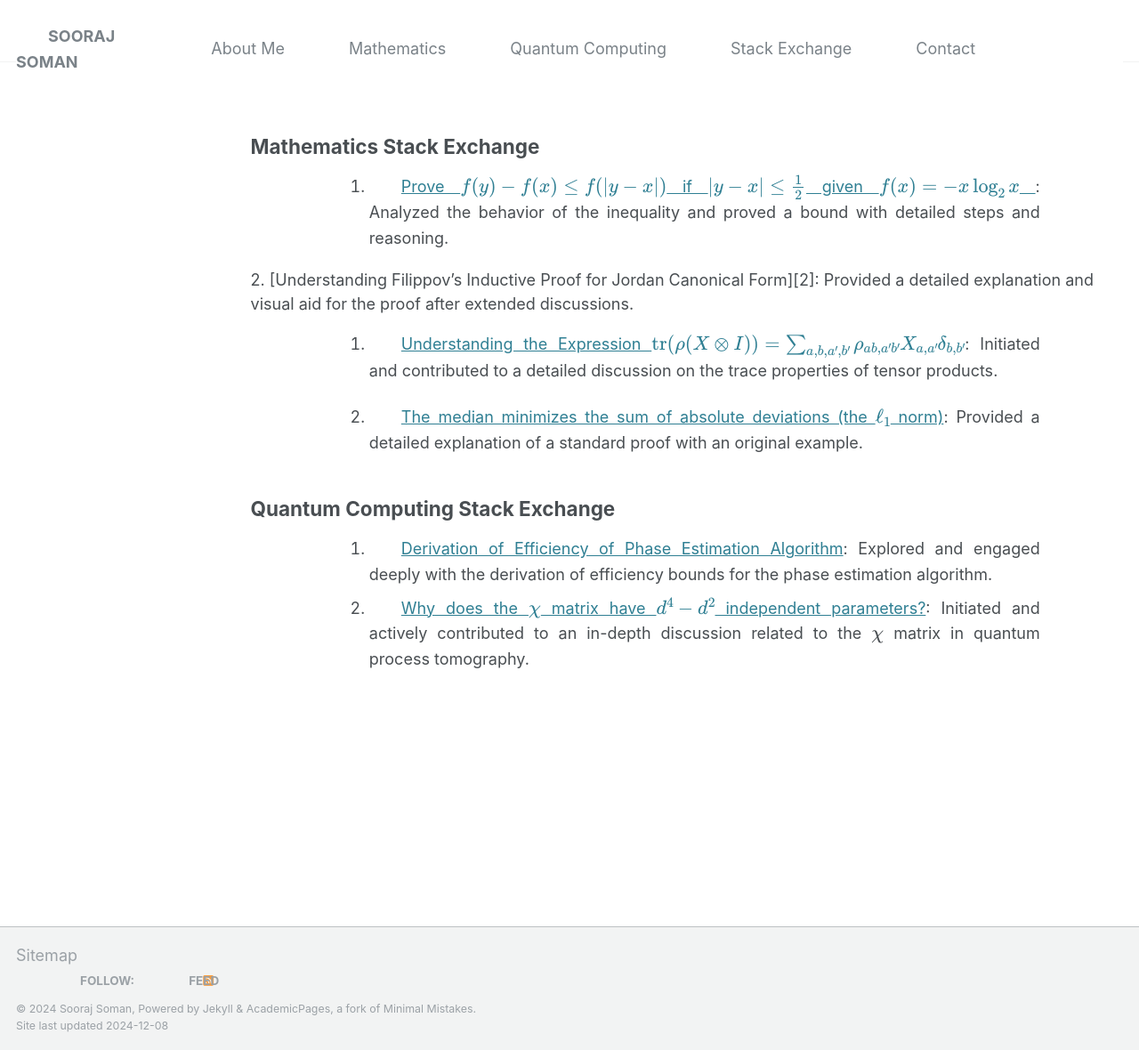
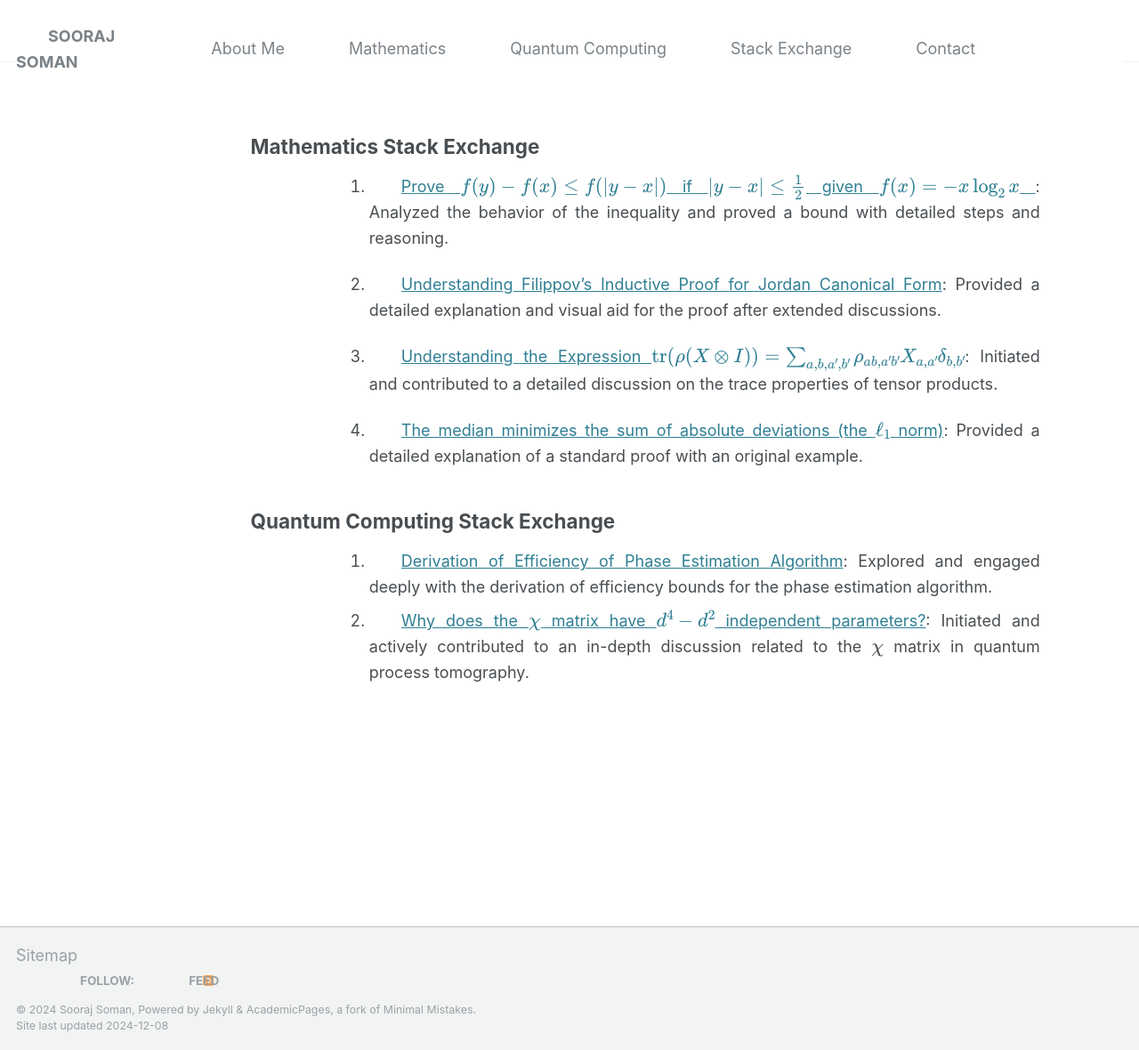
Before and after one commit to soorajss1729/soorajss1729.github.io, a Jekyll site: the page built from _stac/stac.md, in a window 1280 px wide and 1180 px high. Shown: the whole window at 89% size. Built offline with Jekyll 4.4.1, drawn with Linux system fonts in a browser that asks for light colours.

Commit message:
Update stac.md

```diff
--- a/_stac/stac.md
+++ b/_stac/stac.md
@@ -24,9 +24,7 @@ ul, ol {
 1. [Prove $f(y) - f(x) \leq f(|y - x|)$ if $|y - x| \leq \frac{1}{2}$ given $f(x) = -x \log_2 x$
 ][1]: Analyzed the behavior of the inequality and proved a bound with detailed steps and reasoning.
 
-<div class="text-block">
 2. [Understanding Filippov’s Inductive Proof for Jordan Canonical Form][2]: Provided a detailed explanation and visual aid for the proof after extended discussions.
-</div>
 
 3. [Understanding the Expression $\text{tr}(\rho(X \otimes I)) = \sum_{a,b,a',b'} \rho_{ab,a'b'} X_{a,a'} \delta_{b,b'}$][3]: Initiated and contributed to a detailed discussion on the trace properties of tensor products.
 
```
